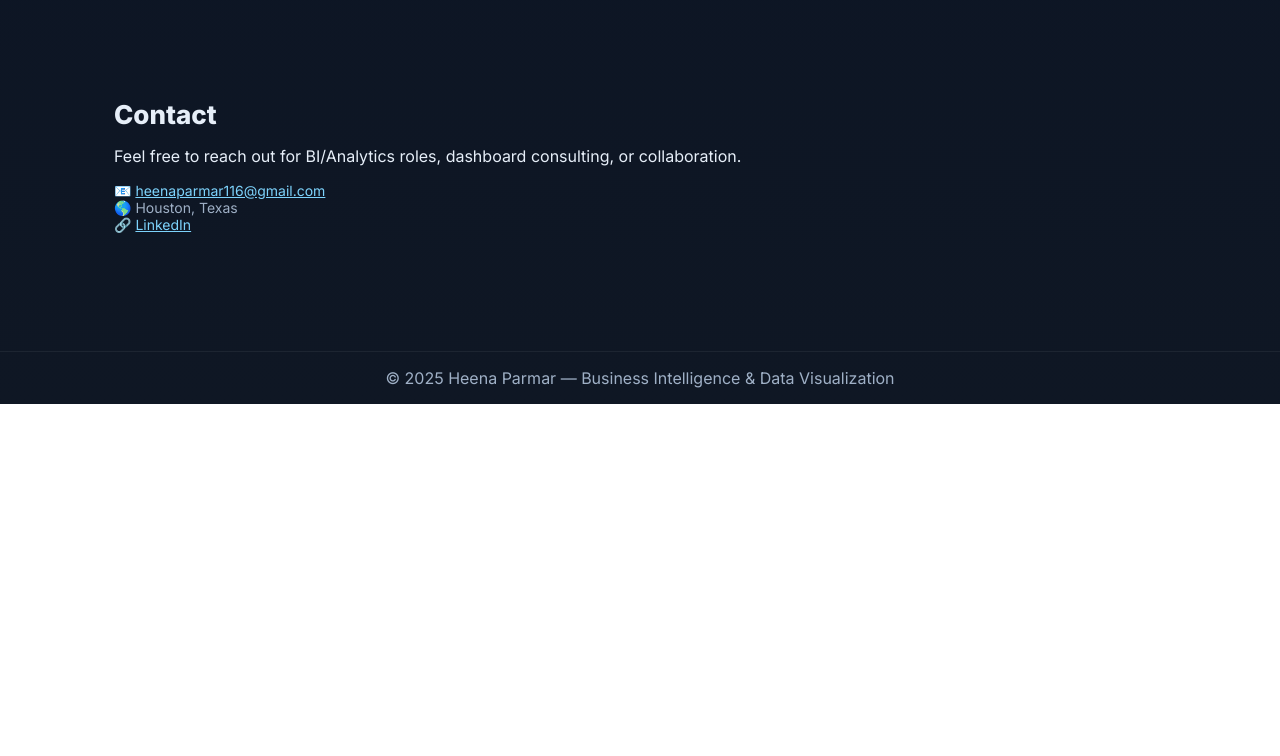
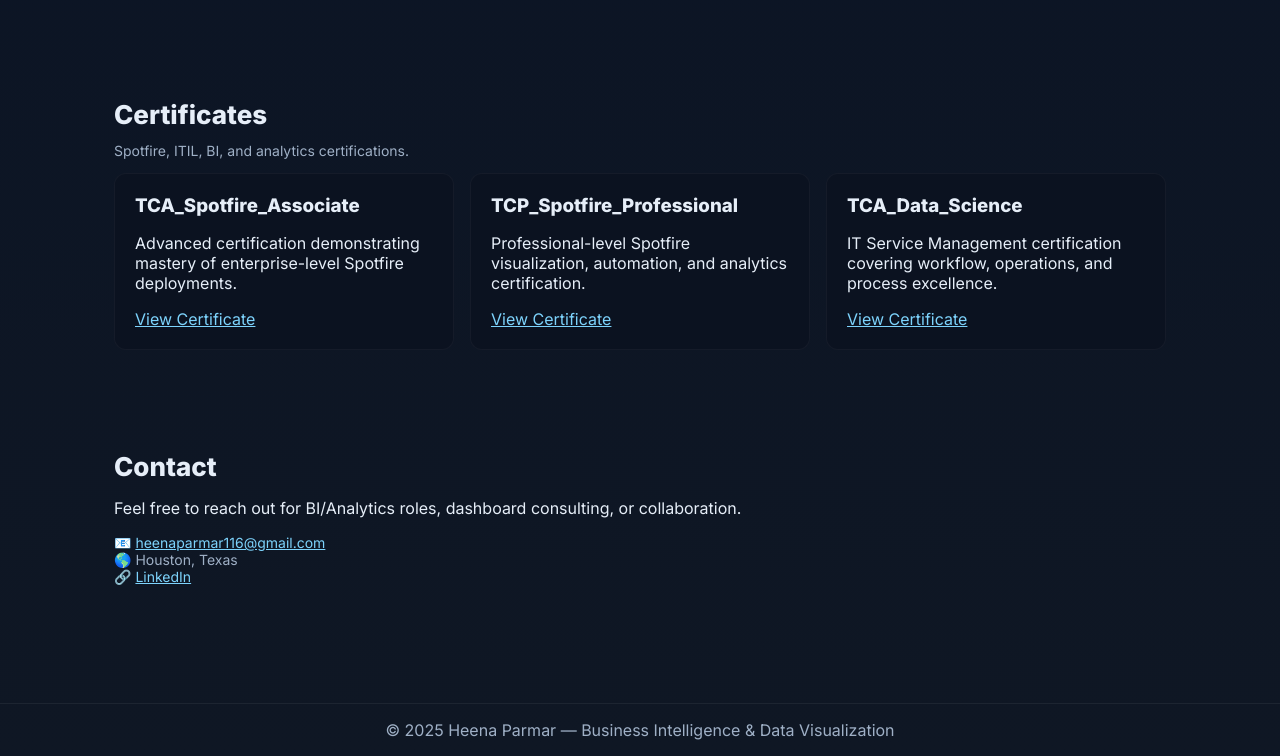
Before and after one commit to heenaparmar116/my-portfolio, a plain HTML site: page index.html in a window 1280 px wide. Shown: the part 1467-2223 px from the top of the page. Before the commit the page ends 1871 px from the top, so only its background shows below. Drawn offline with Linux system fonts and the light colour scheme.

Commit message:
Add files via upload

```diff
--- a/index.html
+++ b/index.html
@@ -69,6 +69,7 @@
       <a href="#about">About</a>
       <a href="#achievements">Achievements</a>
       <a href="#projects">Projects</a>
+      <a href="#certificates">Certificates</a>
       <a href="#contact">Contact</a>
       <a class="btn-outline" href="assets/resume.pdf" target="_blank">Resume</a>
     </nav>
@@ -160,6 +161,38 @@
   </div>
 </section>
 
+<section id="certificates" class="section">
+  <h2>Certificates</h2>
+  <p class="meta">Spotfire, ITIL, BI, and analytics certifications.</p>
+
+  <div class="grid">
+
+    <!-- Certificate Card 1 -->
+    <div class="card">
+      <h3>TCA_Spotfire_Associate</h3>
+      <p>Advanced certification demonstrating mastery of enterprise-level Spotfire deployments.</p>
+      <a href="assets/certificates/TCA_Spotfire_Associate.pdf" target="_blank" style="color:var(--accent);">View Certificate</a>
+    </div>
+
+    <!-- Certificate Card 2 -->
+    <div class="card">
+      <h3>TCP_Spotfire_Professional</h3>
+      <p>Professional-level Spotfire visualization, automation, and analytics certification.</p>
+      <a href="assets/certificates/TCP_Spotfire_Professional.pdf" target="_blank" style="color:var(--accent);">View Certificate</a>
+    </div>
+
+    <!-- Certificate Card 3 -->
+    <div class="card">
+      <h3>TCA_Data_Science</h3>
+      <p>IT Service Management certification covering workflow, operations, and process excellence.</p>
+      <a href="assets/certificates/TCA_Data_Science.pdf" target="_blank" style="color:var(--accent);">View Certificate</a>
+    </div>
+
+
+
+  </div>
+</section>
+
 <section id="contact" class="section">
   <h2>Contact</h2>
   <p>
```
